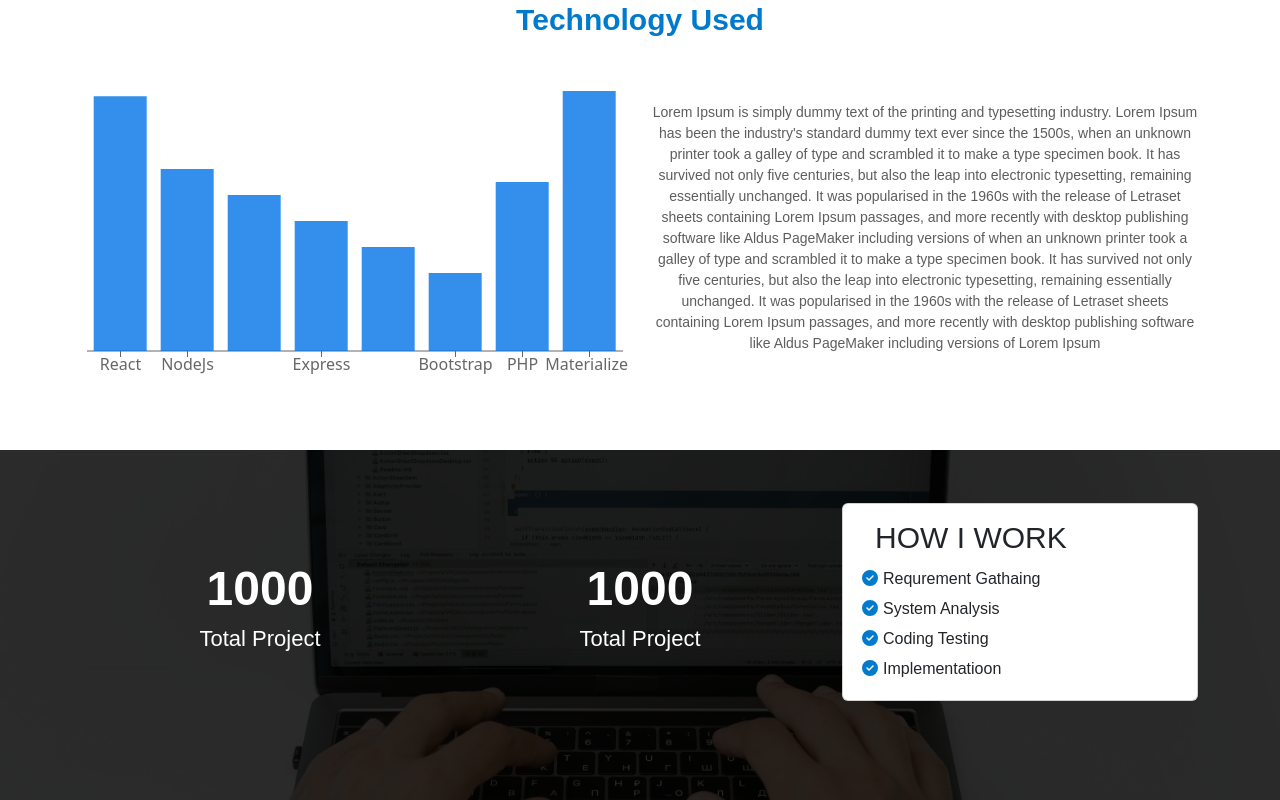
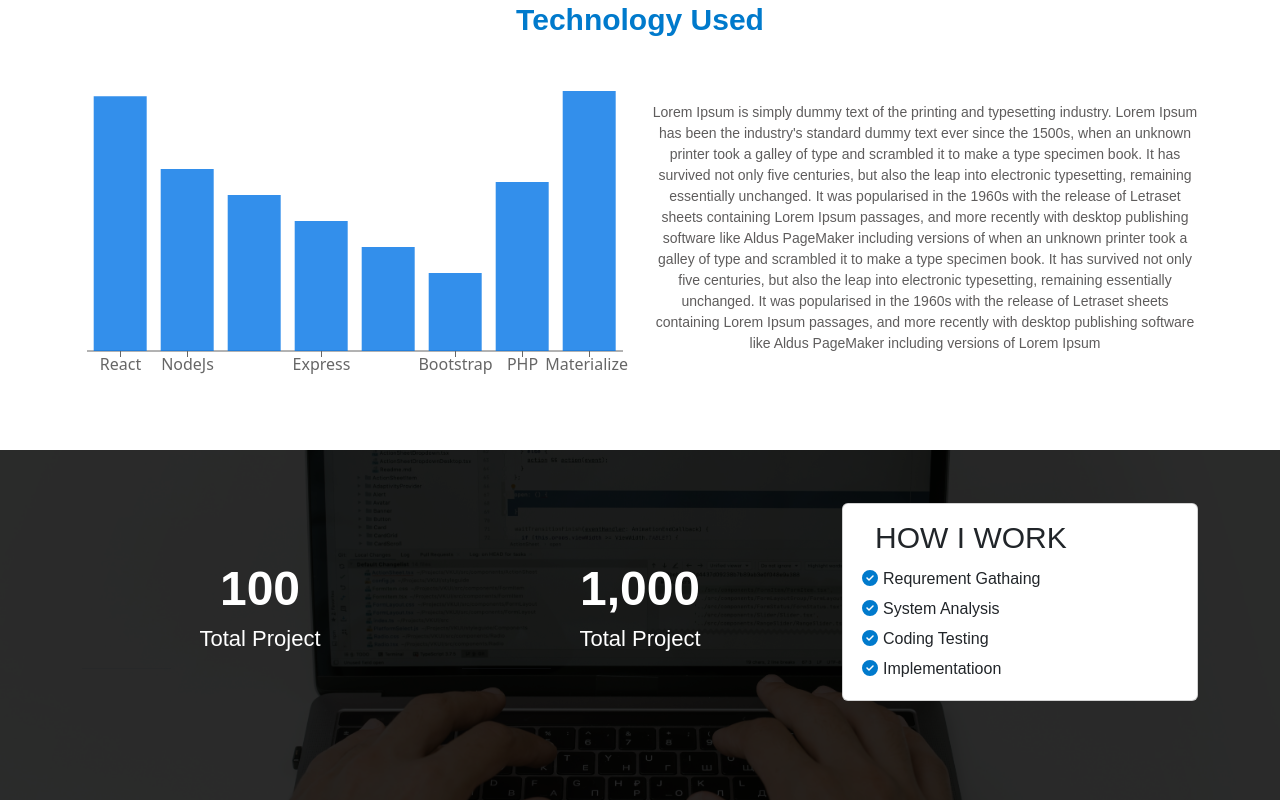
Before and after one commit to saifuldeveloper/react_basik_project, a React (Create React App) app: page / in a window 1280 px wide. Shown: the part 1144-1944 px from the top of the page. Built offline with nearby package versions, Linux system fonts and the light colour scheme.

Commit message:
Count animation

```diff
--- a/package.json
+++ b/package.json
@@ -11,8 +11,10 @@
     "@testing-library/user-event": "^13.5.0",
     "react": "^18.2.0",
     "react-bootstrap": "^2.5.0",
+    "react-countup": "^6.3.0",
     "react-dom": "^18.2.0",
     "react-scripts": "5.0.1",
+    "react-visibility-sensor": "^5.1.1",
     "recharts": "^2.1.13",
     "web-vitals": "^2.1.4"
   },
--- a/src/components/Summary/Summary.js
+++ b/src/components/Summary/Summary.js
@@ -1,10 +1,10 @@
 import { FontAwesomeIcon } from "@fortawesome/react-fontawesome";
 import React, { Component } from "react";
 import { Fragment } from "react";
-import { Col, Container, Row,Card} from "react-bootstrap";
+import { Col, Container, Row, Card } from "react-bootstrap";
 import { faCheckCircle } from "@fortawesome/free-solid-svg-icons";
-
-
+import CountUp from "react-countup";
+import VisibilitySensor from "react-visibility-sensor";
 
 export default class Summary extends Component {
   render() {
@@ -17,12 +17,28 @@ export default class Summary extends Component {
                 <Col lg={8} md={6} sm={12}>
                   <Row className="CountSection ">
                     <Col>
-                      <h1 className="CountNumber">1000</h1>
+                      <h1 className="CountNumber">
+                        <CountUp start={0} end={100}>
+                          {({ countUpRef, start }) => (
+                            <VisibilitySensor onChange={start}>
+                              <span ref={countUpRef} />
+                            </VisibilitySensor>
+                          )}
+                        </CountUp>
+                      </h1>
                       <h4 className="CountTitle">Total Project</h4>
                       <hr className="bg-white  w-25" />
                     </Col>
                     <Col>
-                      <h1 className="CountNumber">1000</h1>
+                      <h1 className="CountNumber">
+                      <CountUp start={0} end={1000}>
+                          {({ countUpRef, start }) => (
+                            <VisibilitySensor onChange={start}>
+                              <span ref={countUpRef} />
+                            </VisibilitySensor>
+                          )}
+                        </CountUp>
+                      </h1>
                       <h4 className="CountTitle">Total Project</h4>
                       <hr className="bg-whitt w-25" />
                     </Col>
@@ -33,10 +49,34 @@ export default class Summary extends Component {
                     <Card.Body>
                       <Card.Title className="CardTitle ">HOW I WORK</Card.Title>
                       <Card.Text>
-                        <p className="CardSubTitle "><FontAwesomeIcon className="IconBullet" icon={faCheckCircle} />Requrement Gathaing</p>
-                        <p className="CardSubTitle "><FontAwesomeIcon  className="IconBullet" icon={faCheckCircle} />System Analysis</p>
-                        <p className="CardSubTitle "><FontAwesomeIcon className="IconBullet" icon={faCheckCircle} />Coding Testing</p>
-                        <p className="CardSubTitle "><FontAwesomeIcon className="IconBullet" icon={faCheckCircle} />Implementatioon</p>
+                        <p className="CardSubTitle ">
+                          <FontAwesomeIcon
+                            className="IconBullet"
+                            icon={faCheckCircle}
+                          />
+                          Requrement Gathaing
+                        </p>
+                        <p className="CardSubTitle ">
+                          <FontAwesomeIcon
+                            className="IconBullet"
+                            icon={faCheckCircle}
+                          />
+                          System Analysis
+                        </p>
+                        <p className="CardSubTitle ">
+                          <FontAwesomeIcon
+                            className="IconBullet"
+                            icon={faCheckCircle}
+                          />
+                          Coding Testing
+                        </p>
+                        <p className="CardSubTitle ">
+                          <FontAwesomeIcon
+                            className="IconBullet"
+                            icon={faCheckCircle}
+                          />
+                          Implementatioon
+                        </p>
                       </Card.Text>
                     </Card.Body>
                   </Card>
```
Also changed, not shown: 1 other file (tests, documents, lock files or other folders).
